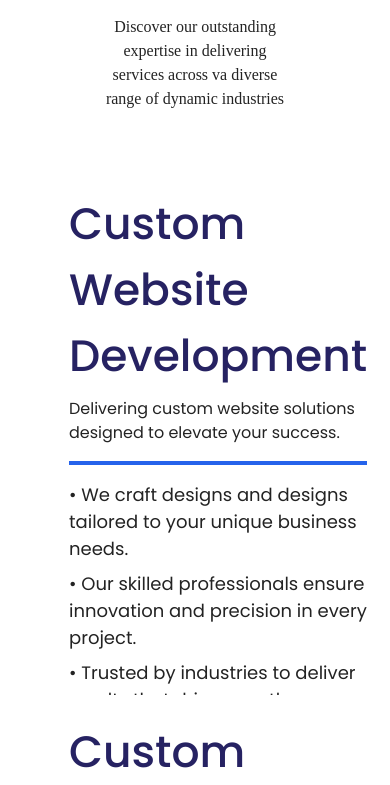
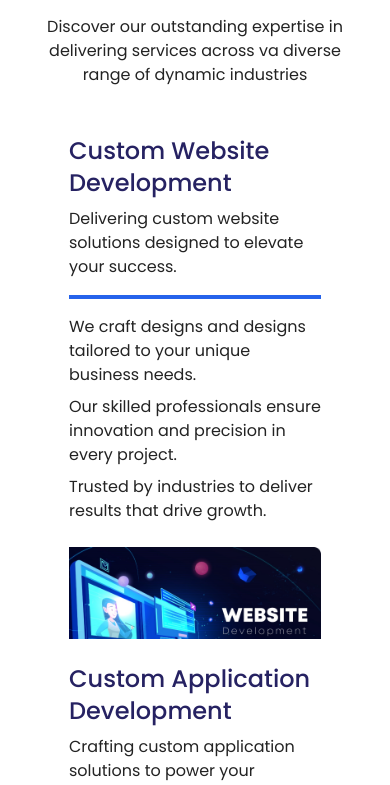
Before and after one commit to FascaveIt/Fascave, a React (Vite) app in the folder client/: page / in a window 390 px wide. Shown: the part 1440-2225 px from the top of the page. Built offline with nearby package versions, Linux system fonts and the light colour scheme.

Commit message:
Addmin responsive ness in our services

```diff
--- a/client/src/App.css
+++ b/client/src/App.css
@@ -1,3 +1,6 @@
 .font{
     font-family: "Poppins", serif;
   }
+
+
+/* root css  */
--- a/client/src/Componets/Home/CustomWebsiteDevelopmentCard.jsx
+++ b/client/src/Componets/Home/CustomWebsiteDevelopmentCard.jsx
@@ -2,23 +2,29 @@ import React from "react";
 import '../../App.css'
 function CustomWebsiteDevelopmentCard(props) {
   return (
-    <div className="w-full flex flex-col   md:flex-row  items-center rounded-lg p-6 space-y-6 md:space-y-0 md:space-x-6 font" style={{backgroundColor: "white"}}>
+    <div className="w-full flex flex-col md:flex-row items-center rounded-lg p-6 space-y-6 md:space-y-0 md:space-x-6 bg-white">
       <div className="flex-1 text-left">
-        <h2 className="text-[44px] font-medium  text-[#262262] text-inherit ">{props.title}</h2>
-        <p className="text-[#232323] font-nor mt-2">{props.description}</p>
-        <hr className="my-4 w-full border-t-4  border-blue-600" />
-        <div className="mt-4 space-y-2">
+        <h2 className="text-2xl md:text-4xl font-medium text-[#262262]">
+          {props.title}
+        </h2>
+        <p className="mt-2 text-base md:text-lg text-[#232323]">
+          {props.description}
+        </p>
+        <hr className="my-4 w-full border-t-4 border-blue-600" />
+        <ul className="mt-4 space-y-2 list-disc list-inside">
           {props.bulletPoints.map((item, index) => (
-            <p key={index} className="flex items-center text-[18px] text-[#232323]">
-              • {item}
-            </p>
+            <li key={index} className="flex items-center text-base md:text-lg text-[#232323]">
+              {item}
+            </li>
           ))}
-        </div>
+        </ul>
       </div>
-
-
       <div className="flex-1 flex justify-center">
-        <img src={props.image} alt={props.title} className="w-auto h-auto" />
+        <img
+          src={props.image}
+          alt={props.title}
+          className="max-w-full h-auto object-contain"
+        />
       </div>
     </div>
   );
--- a/client/src/Componets/Home/Ourservices/ScrolingCard.css
+++ b/client/src/Componets/Home/Ourservices/ScrolingCard.css
@@ -45,6 +45,24 @@
 	padding-top: calc(var(--index) * var(--cardTopPadding));
 }
 
+.ourservices{
+	/* text-center text-[54px] font-semibold text-[#262262] mb-8 */
+
+	margin-bottom: 32px;
+	font-size: 54px;
+	font-weight: 600;
+	color: #262262;
+	text-align: center;
+}
+.ourp{
+	width: 50%;
+	margin: auto;
+	text-align: center;
+	color: #232323;
+	font-size: 24px;
+
+	/* w-1/2 m-auto text-center  text-[#232323] mb-8 text-[24px] */
+}
 
 @media (max-width: 700px) {
 
@@ -56,9 +74,13 @@
 	}
 	.ourp{
 		font-size: 16px;
-font-weight: lighter;
-align-items: center;
-font-family: "Manrope", serif;
+
+		width: 80%;
+		margin: auto;
+		text-align: center;
+		color: #232323;
+
+
 
 	}
 	.card{
--- a/client/src/Componets/Home/Ourservices/ScrolingCard.jsx
+++ b/client/src/Componets/Home/Ourservices/ScrolingCard.jsx
@@ -7,7 +7,7 @@ import whatapp from "../../../Asset/imagesWeb/scrolingCard/Rectangle3.png";
 import anylesis from "../../../Asset/imagesWeb/scrolingCard/Rectangle4.png";
 import bigData from "../../../Asset/imagesWeb/scrolingCard/Rectangle5.png";
 import website from "../../../Asset/imagesWeb/scrolingCard/Rectangle6.png";
-
+import "../../../App.css"
 export default function ScrolingCard() {
   const cardDetail = [
     {
@@ -86,11 +86,11 @@ export default function ScrolingCard() {
 
   return (
     <div className="font mt-20">
-      <h1 className="ourservices text-center text-[54px] font-semibold text-[#262262] mb-8">
+      <h1 className="ourservices font">
         OUR SERVICES
       </h1>
 
-      <p className="ourp w-1/2 m-auto text-center  text-[#232323] mb-8 text-[24px] font">
+      <p className="ourp font">
         Discover our outstanding expertise in delivering services across va
         diverse range of dynamic industries
       </p>
```
